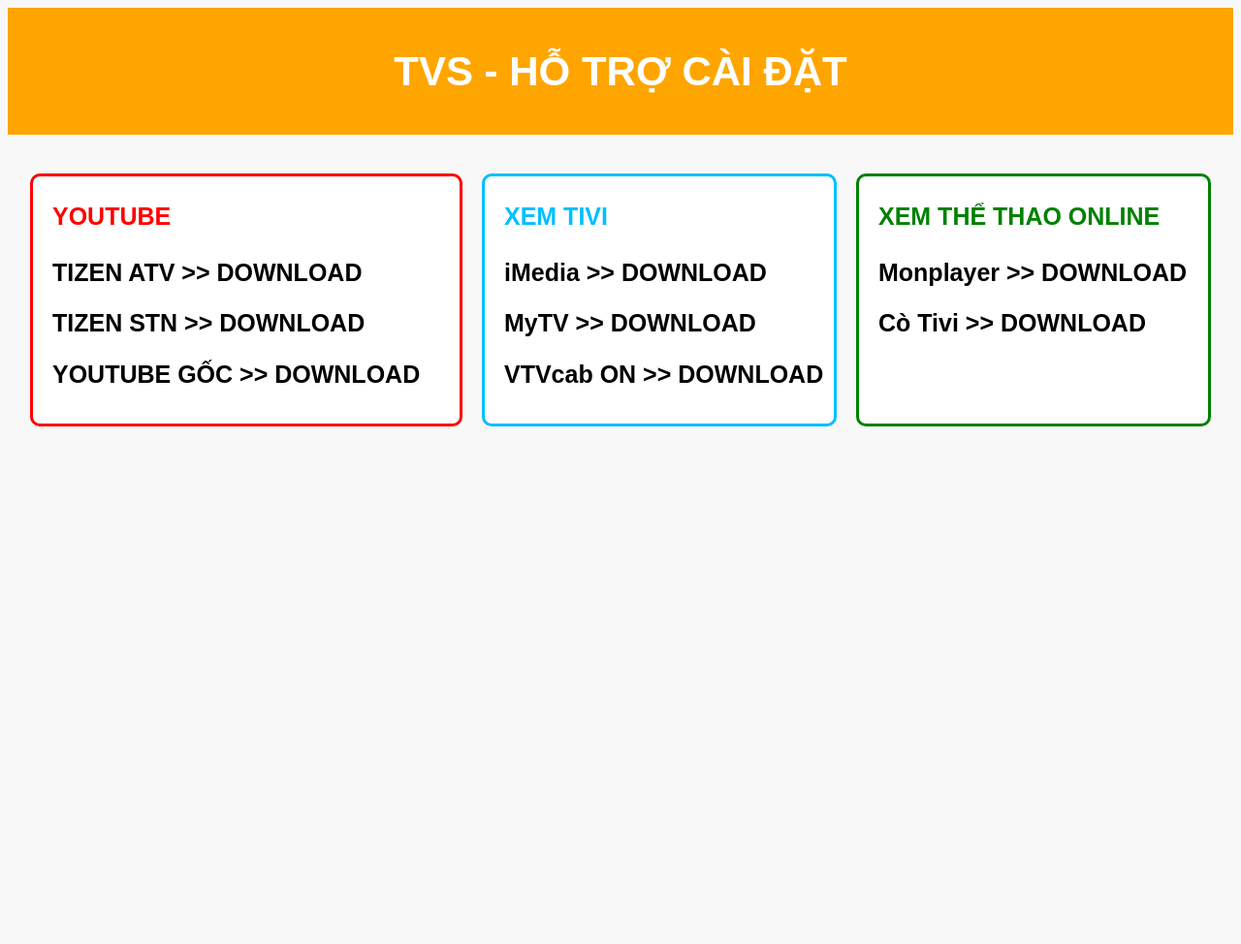
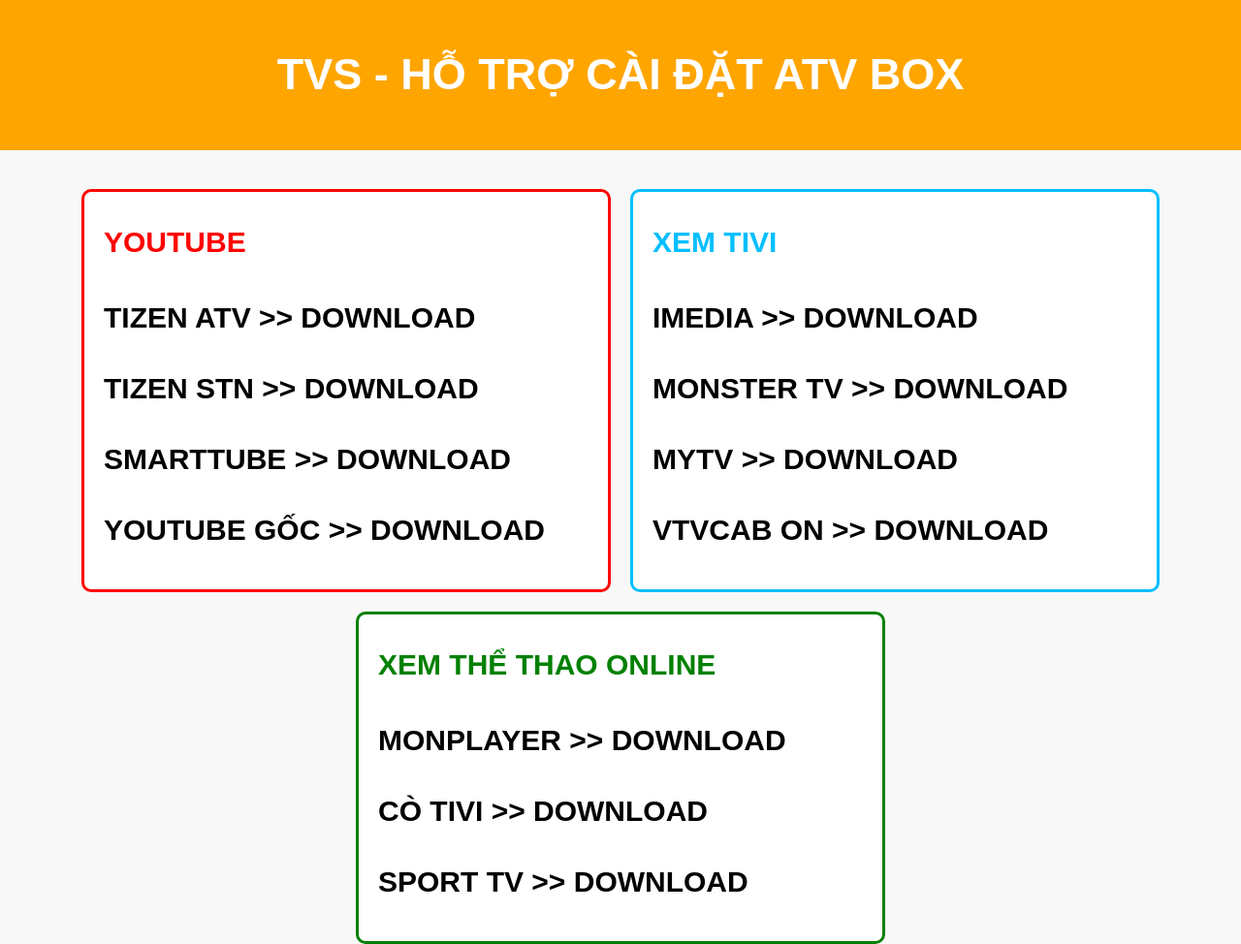
Before and after one commit to vuvu669/hotrocaidat, a plain HTML site: page index.html in a window 1280 px wide. Shown: the whole page at 97% size. Before the commit the page ends 800 px from the top, so only its background shows below. Drawn offline with Linux system fonts and the light colour scheme.

Commit message:
Update index.html

```diff
--- a/index.html
+++ b/index.html
@@ -6,15 +6,19 @@
     <style>
         body {
             font-family: Arial, sans-serif;
-            font-size: 25px;
-            line-height: 1.7;
+            font-size: 30px;
+            line-height: 2.1;
             text-align: center;
             background-color: #f8f8f8;
+            margin: 0;
+            padding: 0;
         }
         h1 {
-            margin-top: 30px;
-            font-size: 28px;
-            color: #333;
+            margin: 0;
+            padding: 30px;
+            font-size: 45px;
+            background-color: orange;
+            color: white;
         }
         .container {
             display: flex;
@@ -32,18 +36,18 @@
         }
         .youtube {
             border-color: red;
-            width: 400px; /* tăng chiều rộng */
+            width: 500px;
         }
         .xemtivi {
             border-color: deepskyblue;
-            width: 320px;
+            width: 500px;
         }
         .thethao {
             border-color: green;
-            width: 320px;
+            width: 500px;
         }
         .title {
-            font-size: 25px;
+            font-size: 30px;
             font-weight: bold;
             margin-bottom: 15px;
         }
@@ -63,24 +67,16 @@
             color: #000;
             font-weight: bold;
             white-space: nowrap;
+            transition: color 0.3s;
         }
         a:hover {
-            text-decoration: underline;
+            color: red;
         }
     </style>
 </head>
 <body>
 
-<h1 style="
-    margin-top: 0;
-    font-size: 42px;
-    color: white;
-    background-color: orange;
-    padding: 30px 0;
-    margin-bottom: 30px;
-">TVS - HỖ TRỢ CÀI ĐẶT</h1>
-
-
+<h1>TVS - HỖ TRỢ CÀI ĐẶT ATV BOX</h1>
 
 <div class="container">
     <!-- Ô YOUTUBE -->
@@ -88,22 +84,25 @@
         <div class="title">YOUTUBE</div>
         <a href="https://raw.githubusercontent.com/vuvu669/TVApp/refs/heads/main/Youtube/youtube_TZ_atv.apk" target="_blank">TIZEN ATV >> DOWNLOAD</a>
         <a href="https://raw.githubusercontent.com/vuvu669/TVApp/refs/heads/main/Youtube/youtube_TZ_STN.apk" target="_blank">TIZEN STN >> DOWNLOAD</a>
+		<a href="https://kutt.it/stn_beta" target="_blank">SMARTTUBE >> DOWNLOAD</a>
         <a href="https://raw.githubusercontent.com/vuvu669/TVApp/refs/heads/main/Youtube/youtube_GOC.apk" target="_blank">YOUTUBE GỐC >> DOWNLOAD</a>
     </div>
 
     <!-- Ô XEM TIVI -->
     <div class="box xemtivi">
         <div class="title">XEM TIVI</div>
-        <a href="https://raw.githubusercontent.com/vuvu669/TVApp/refs/heads/main/TV-SPORT/iMedia_25.04.06.apk" target="_blank">iMedia >> DOWNLOAD</a>
-        <a href="https://raw.githubusercontent.com/vuvu669/TVApp/refs/heads/main/TV-SPORT/Mytv.apk" target="_blank">MyTV >> DOWNLOAD</a>
-        <a href="https://raw.githubusercontent.com/vuvu669/TVApp/refs/heads/main/TV-SPORT/VTVcab.apk" target="_blank">VTVcab ON >> DOWNLOAD</a>
+        <a href="https://raw.githubusercontent.com/vuvu669/TVApp/refs/heads/main/TV-SPORT/iMedia_25.04.06.apk" target="_blank">IMEDIA >> DOWNLOAD</a>
+        <a href="https://raw.githubusercontent.com/vuvu669/TVApp/refs/heads/main/TV-SPORT/MonsterTV.apk" target="_blank">MONSTER TV >> DOWNLOAD</a>
+		<a href="https://raw.githubusercontent.com/vuvu669/TVApp/refs/heads/main/TV-SPORT/Mytv.apk" target="_blank">MYTV >> DOWNLOAD</a>
+        <a href="https://raw.githubusercontent.com/vuvu669/TVApp/refs/heads/main/TV-SPORT/VTVcab.apk" target="_blank">VTVCAB ON >> DOWNLOAD</a>
     </div>
 
     <!-- Ô XEM THỂ THAO ONLINE -->
     <div class="box thethao">
         <div class="title">XEM THỂ THAO ONLINE</div>
-        <a href="https://raw.githubusercontent.com/vuvu669/TVApp/refs/heads/main/TV-SPORT/monplayer.apk" target="_blank">Monplayer >> DOWNLOAD</a>
-        <a href="https://raw.githubusercontent.com/vuvu669/TVApp/refs/heads/main/TV-SPORT/cotivi.apk" target="_blank">Cò Tivi >> DOWNLOAD</a>
+        <a href="https://raw.githubusercontent.com/vuvu669/TVApp/refs/heads/main/TV-SPORT/monplayer.apk" target="_blank">MONPLAYER >> DOWNLOAD</a>
+        <a href="https://raw.githubusercontent.com/vuvu669/TVApp/refs/heads/main/TV-SPORT/cotivi.apk" target="_blank">CÒ TIVI >> DOWNLOAD</a>
+		<a href="https://raw.githubusercontent.com/vuvu669/TVApp/refs/heads/main/TV-SPORT/SportsTV.apk" target="_blank">SPORT TV >> DOWNLOAD</a>
     </div>
 </div>
 
```
